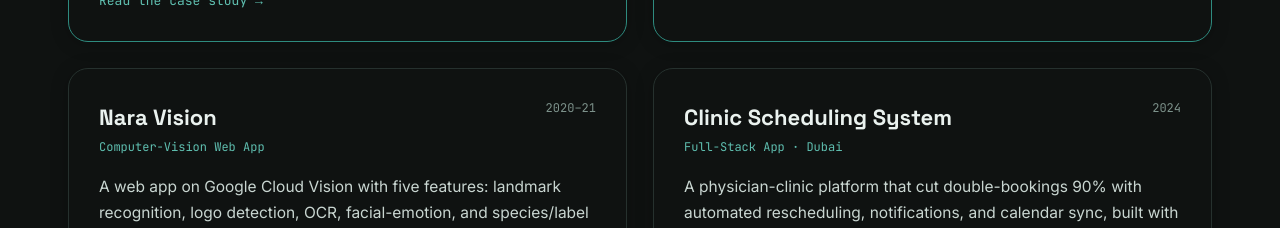
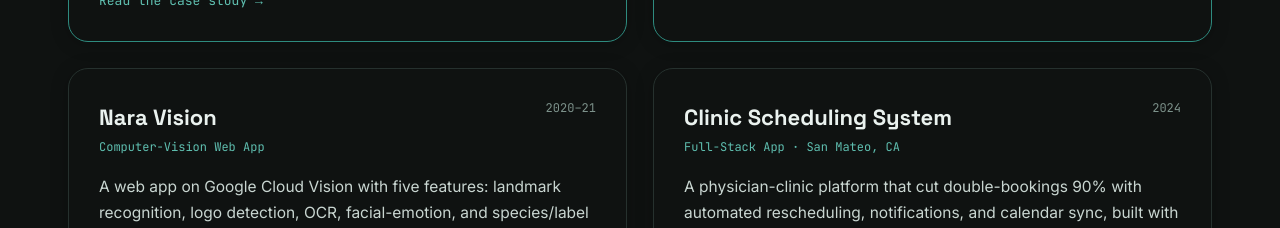
Before and after one commit to ACWArob/portfolio, a React (Vite) app: page / in a window 1280 px wide. Shown: the part 7720-7948 px from the top of the page. Built offline with nearby package versions, Linux system fonts and the light colour scheme.

Commit message:
Update master resume PDF (HAMS/IEEE Humanoids 2026); fix Clinic location to San Mateo

```diff
--- a/src/App.jsx
+++ b/src/App.jsx
@@ -300,7 +300,7 @@
               <div className="chips"><span>JavaScript</span><span>Google Cloud Vision</span><span>OCR</span><span>HTML/CSS</span></div>
             </div>
             <div className="xcard">
-              <div className="top"><div><h3>Clinic Scheduling System</h3><div className="role">Full-Stack App · Dubai</div></div><div className="when">2024</div></div>
+              <div className="top"><div><h3>Clinic Scheduling System</h3><div className="role">Full-Stack App · San Mateo, CA</div></div><div className="when">2024</div></div>
               <p>A physician-clinic platform that cut double-bookings 90% with automated rescheduling, notifications, and calendar sync, built with Django REST + AJAX + Google OAuth and maintained via monthly Scrum sprints.</p>
               <div className="chips"><span>Django REST</span><span>AJAX</span><span>Google OAuth</span><span>Scrum</span></div>
             </div>
```
Also changed, not shown: 1 other file (tests, documents, lock files or other folders).
